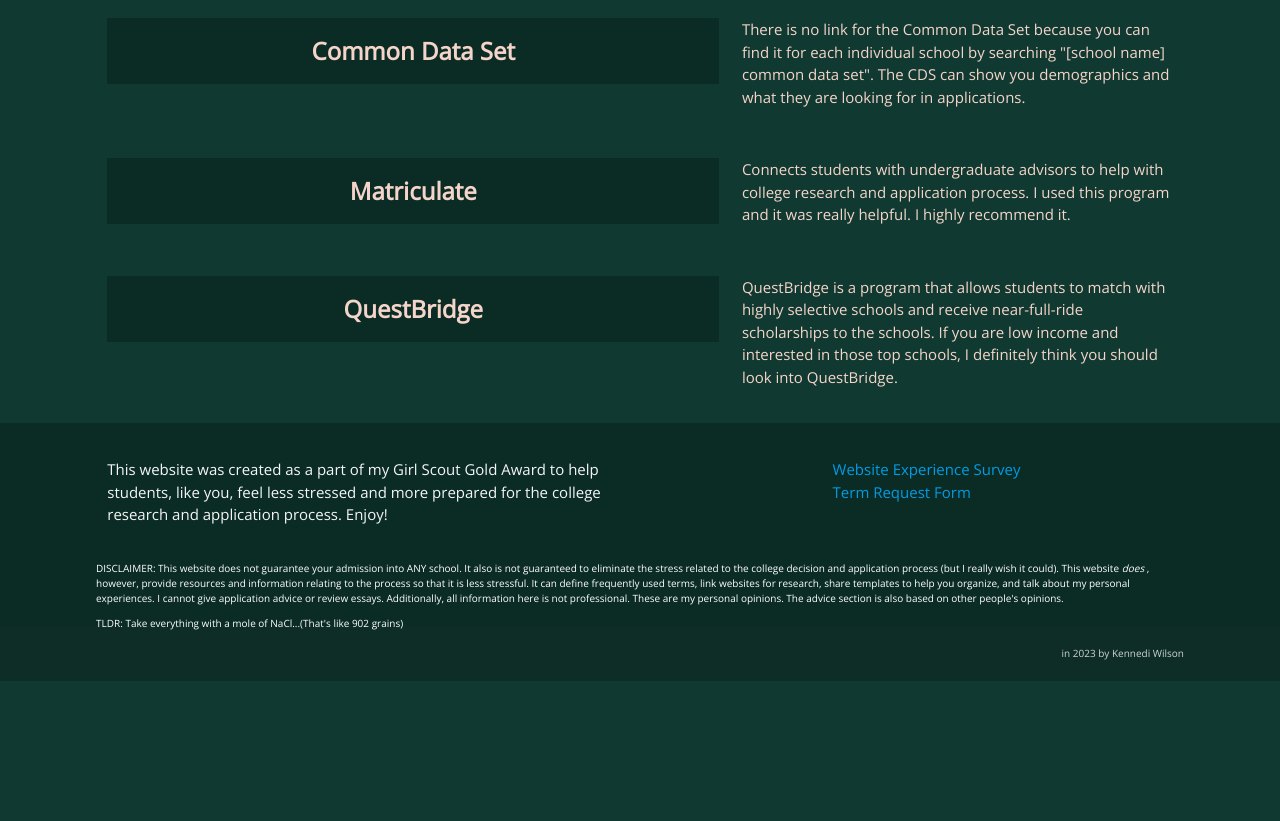
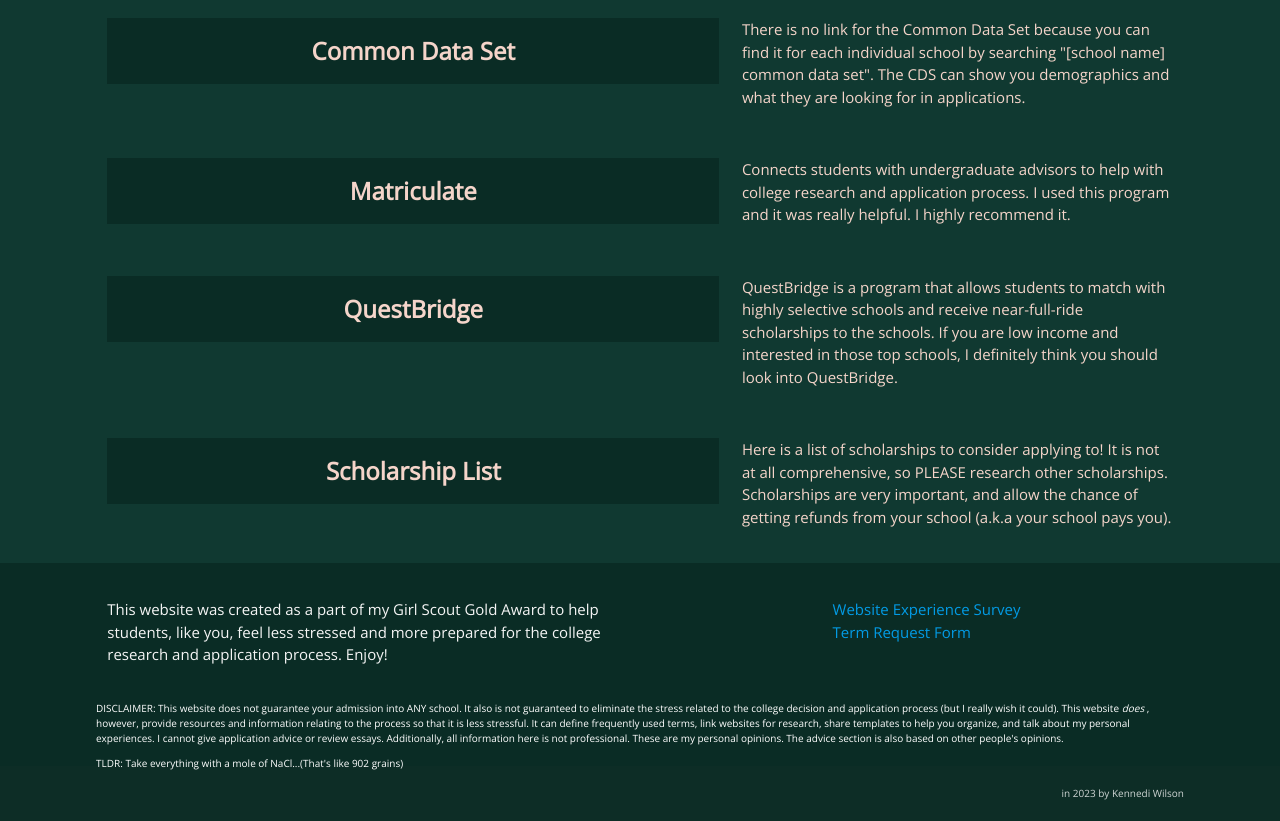
Before and after one commit to gummiedbeesar/Gold-Award, a plain HTML site: page Pages/resources.html in a window 1280 px wide. Shown: the part 1847-2668 px from the top of the page. Before the commit the page ends 2528 px from the top, so only its background shows below. Drawn offline with nearby package versions, Linux system fonts and the light colour scheme.

Commit message:
Updated minor typos, added scholarship resource

```diff
--- a/Pages/resources.html
+++ b/Pages/resources.html
@@ -161,6 +161,14 @@
                 <p> QuestBridge is a program that allows students to match with highly selective schools and receive near-full-ride scholarships to the schools. If you are low income and interested in those top schools, I definitely think you should look into QuestBridge. </p>
             </div>
         </div>
+        <div class="row">
+            <div class="col s12 m7">
+                <a href="https://docs.google.com/document/d/1tYlVG3Um0fh6dAd_jDj8NjQgSgBbfYnH9DeiLghflSc/edit?usp=sharing" class="rlink bgcol-text" target="_blank" rel="noopener noreferrer">Scholarship List</a>
+            </div>
+            <div class="col s12 m5 ">
+                <p> Here is a list of scholarships to consider applying to! It is not at all comprehensive, so PLEASE research other scholarships. Scholarships are very important, and allow the chance of getting refunds from your school (a.k.a your school pays you). </p>
+            </div>
+        </div>
 
 
 
```
Also changed, not shown: Pages/about.html (+1 -1 lines), index.html (+1 -3 lines).
